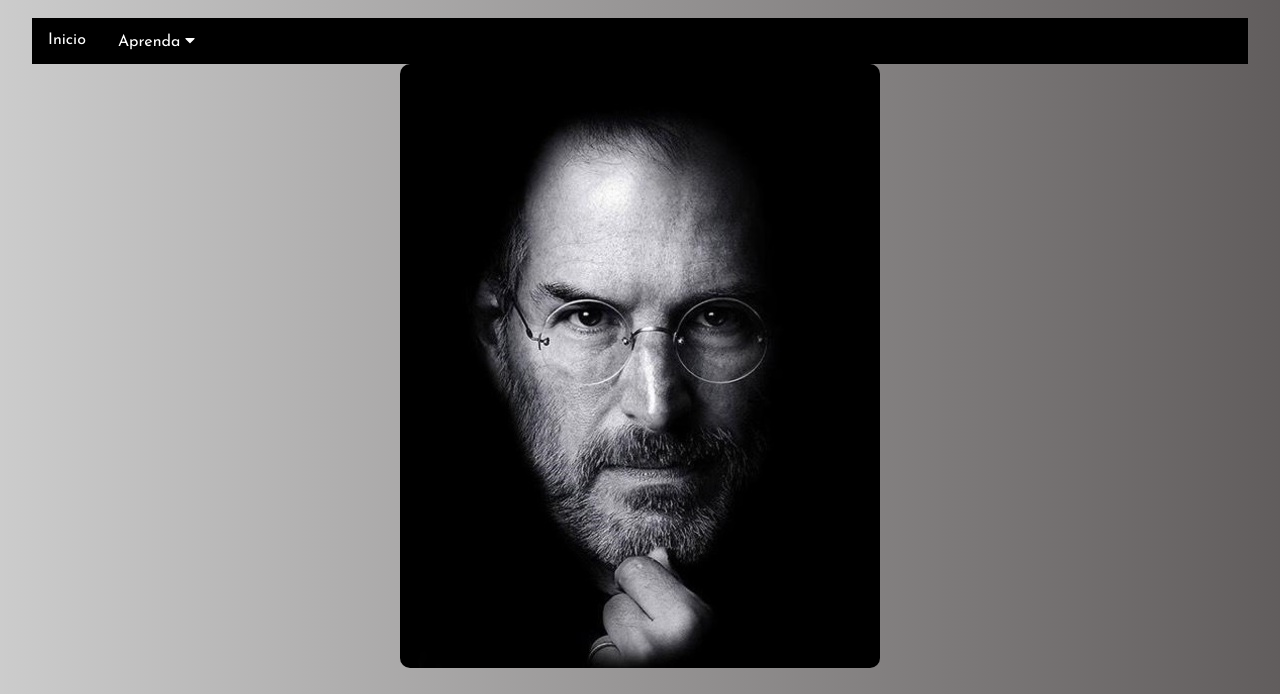
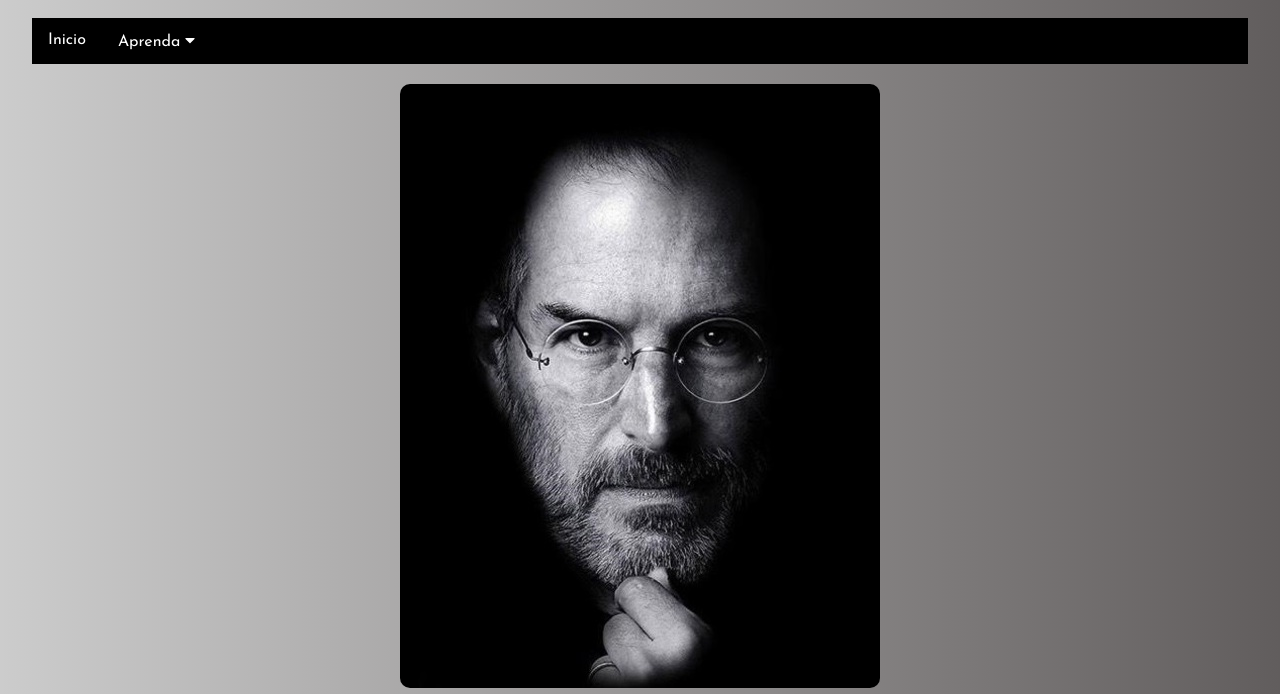
Before and after one commit to kleber011/ProjetoIntegrado, a plain HTML site: page stevejobs.html in a window 1280 px wide. Shown: the part 87-781 px from the top of the page. Drawn offline with Linux system fonts and the light colour scheme; files that its build step writes are made by us from their sources.

Commit message:
Add files via upload

```diff
--- a/css/style.css
+++ b/css/style.css
@@ -103,6 +103,10 @@ ul{
 img{
     max-width: 100%;
     border-radius: 10px;
+}
+
+#centro{
+  margin-top: 20px;
 }
 
 article{
```
